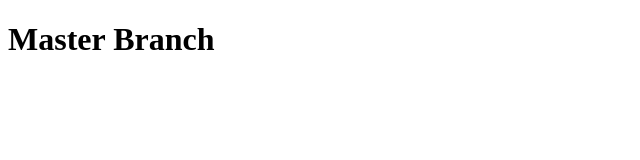
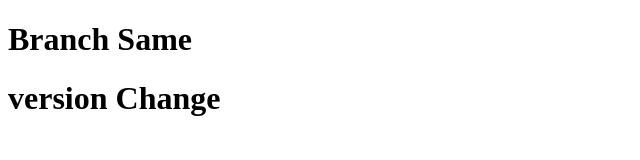
Before and after one commit to Rohit25112001/VersionControl, a plain HTML site: page index.html in a window 1280 px wide. Shown: the whole page, without its empty margins (0-640 px from the left). Drawn offline with Linux system fonts and the light colour scheme.

Commit message:
version change

```diff
--- a/index.html
+++ b/index.html
@@ -6,6 +6,7 @@
     <title>Document</title>
 </head>
 <body>
-    <h1>Master Branch</h1>
+    <h1>Branch Same</h1>
+    <h1>version Change</h1>
 </body>
 </html>
```
